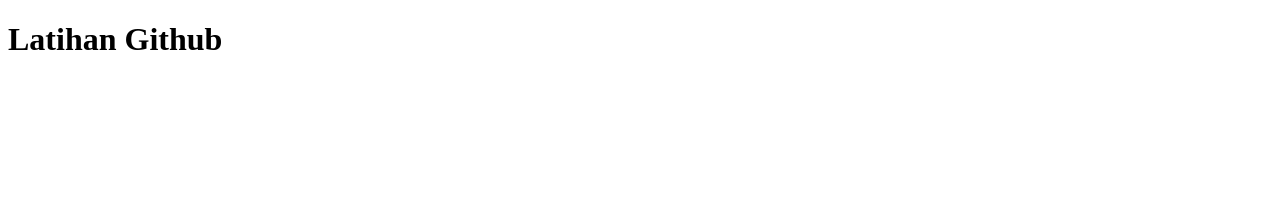
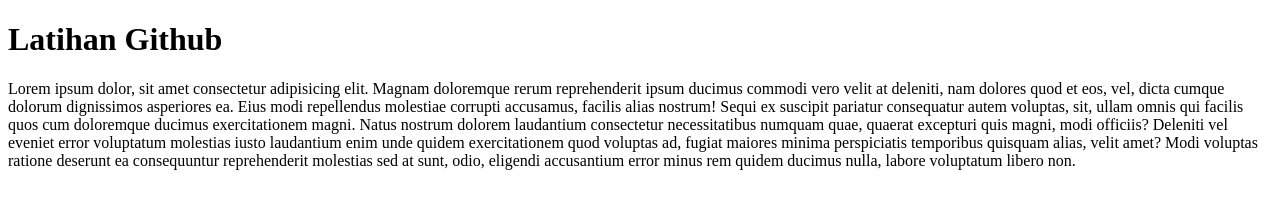
Before and after one commit to rizkiamelia161/git_git, a plain HTML site: page index.html in a window 1280 px wide. Drawn offline with Linux system fonts and the light colour scheme.

Commit message:
tambah P

```diff
--- a/index.html
+++ b/index.html
@@ -9,5 +9,7 @@
 <body>
     <h1>Latihan Github</h1>
 
+    <p>Lorem ipsum dolor, sit amet consectetur adipisicing elit. Magnam doloremque rerum reprehenderit ipsum ducimus commodi vero velit at deleniti, nam dolores quod et eos, vel, dicta cumque dolorum dignissimos asperiores ea. Eius modi repellendus molestiae corrupti accusamus, facilis alias nostrum! Sequi ex suscipit pariatur consequatur autem voluptas, sit, ullam omnis qui facilis quos cum doloremque ducimus exercitationem magni. Natus nostrum dolorem laudantium consectetur necessitatibus numquam quae, quaerat excepturi quis magni, modi officiis? Deleniti vel eveniet error voluptatum molestias iusto laudantium enim unde quidem exercitationem quod voluptas ad, fugiat maiores minima perspiciatis temporibus quisquam alias, velit amet? Modi voluptas ratione deserunt ea consequuntur reprehenderit molestias sed at sunt, odio, eligendi accusantium error minus rem quidem ducimus nulla, labore voluptatum libero non.</p>
+
 </body>
 </html>
```
